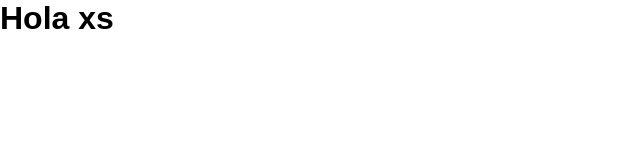
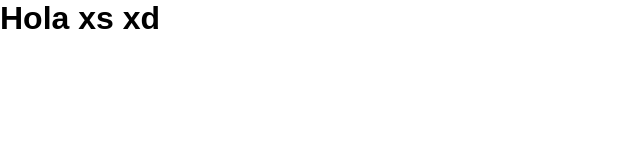
Before and after one commit to tomasleggire/password-generator, a React (Create React App) app: page / in a window 1280 px wide. Shown: the top 160 px of the page, without its empty margins (0-640 px from the left). Built offline with nearby package versions, Linux system fonts and the light colour scheme.

Commit message:
Update App.tsx x2

```diff
--- a/src/App.tsx
+++ b/src/App.tsx
@@ -3,7 +3,7 @@ import "./styles.css";
 export default function App() {
   return (
     <div className="App">
-      <h1>Hola xs</h1>
+      <h1>Hola xs xd</h1>
     </div>
   );
 }
```
